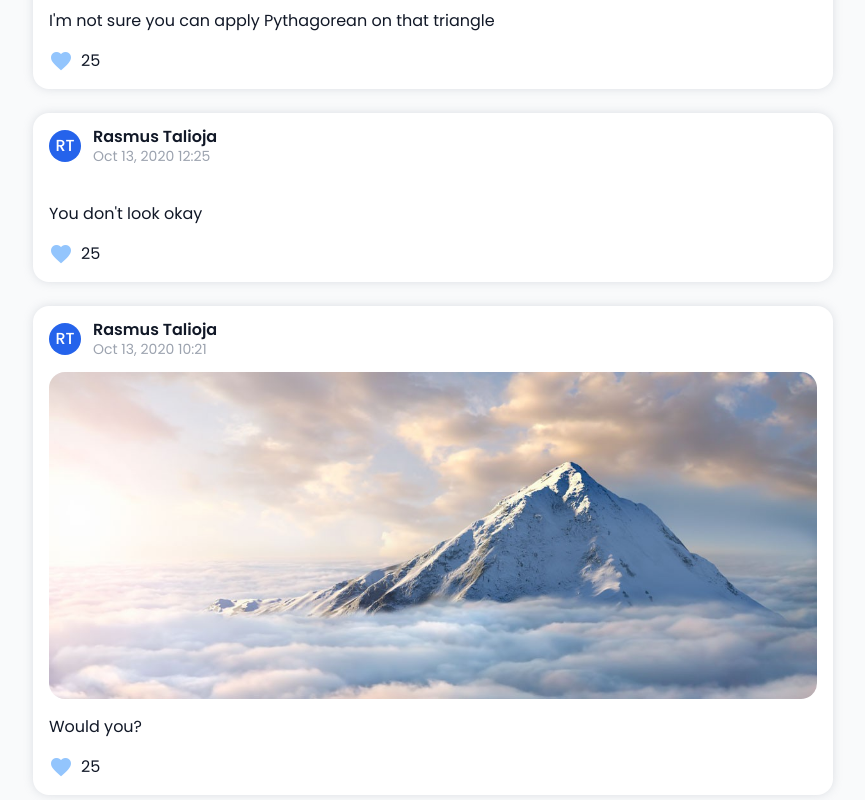
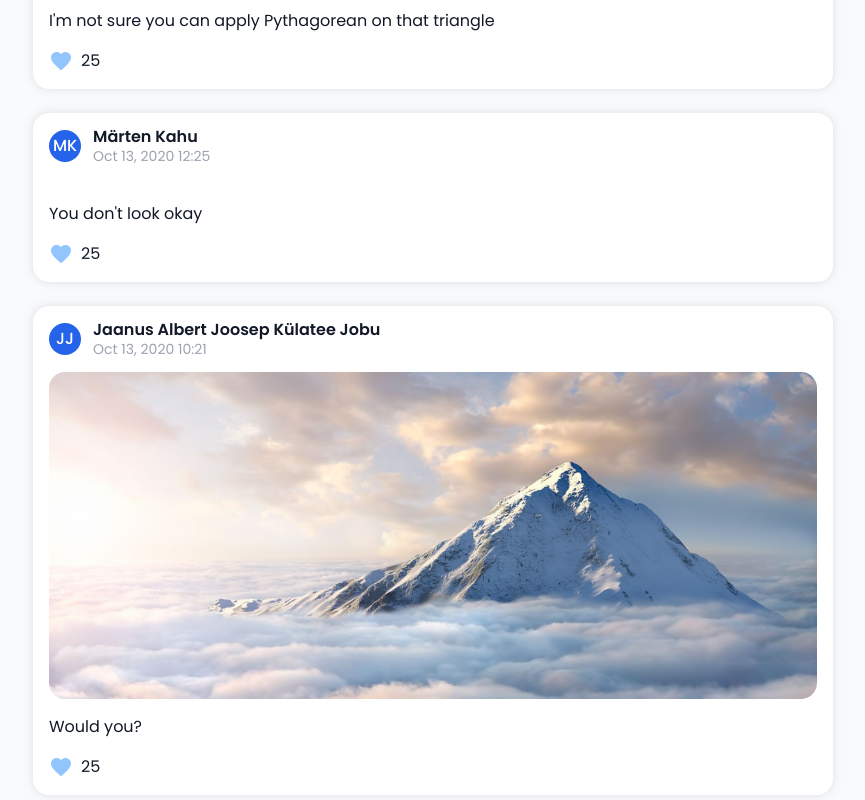
Before and after one commit to kaevupoiss/WAD_HW3, a Vue app: page / in a window 1280 px wide. Shown: the part 3120-3920 px from the top of the page, without its empty margins (207-1072 px from the left). Built offline with nearby package versions, Linux system fonts and the light colour scheme.

Commit message:
Posts using VueX

```diff
--- a/src/components/Post.vue
+++ b/src/components/Post.vue
@@ -1,12 +1,11 @@
 <template>
   <div class="post">
     <div class="post-header">
-      <Avatar :initials="'RT'" :size="32" />
+      <Avatar :initials="getInitials" :size="32" />
       <span class="post-creator">{{ post.poster }}</span>
       <span class="post-time">{{ post.time }}</span>
     </div>
     <div class="post-content">
-      <!--  pilt peab olema post.image  -->
       <img
         class="image"
         alt="pixel 6"
@@ -19,24 +18,6 @@
       <span class="like-count">25</span>
     </div>
   </div>
-  <!--    <div class="post-header">
-    <Avatar :initials="'RT'" :size="32" />
-    <span class="post-creator">Rasmus Talioja</span>
-    <span class="post-time">11 Nov 2021, 18:42</span>
-  </div>
-  <div class="post-content">
-    <img class="image" alt="pixel 6" src="@/assets/image.jpg" />
-    <p>
-      Lorem ipsum, dolor sit amet consectetur adipisicing elit. Architecto
-      alias ipsa eligendi voluptate eos suscipit voluptatum laborum aperiam?
-      Dolores architecto pariatur maxime iusto eos unde perspiciatis impedit
-      beatae voluptatem dicta!
-    </p>
-  </div>
-  <div class="post-footer">
-    <span class="material-icons">favorite</span>
-    <span class="like-count">25</span>
-  </div>-->
 </template>
 
 <script>
@@ -48,6 +29,14 @@ export default {
     post: Object,
   },
   components: { Avatar },
+  computed: {
+    getInitials() {
+      let initials = "";
+      let names = this.post.poster.split(" ");
+      initials = names[0][0] + names[names.length - 1][0];
+      return initials;
+    },
+  },
 };
 </script>
 
--- a/src/store/index.js
+++ b/src/store/index.js
@@ -19,7 +19,7 @@ export default new Vuex.Store({
         text: "Which weighs more, a pound of feathers or a pound of bricks?",
       },
       {
-        poster: "Rasmus Talioja",
+        poster: "Märten Kahu",
         time: "Sept 18, 2020 15:16",
         image: "geralt.jpg",
         text: "Felt cute",
@@ -31,19 +31,19 @@ export default new Vuex.Store({
         text: "Guy across the road forgot to trim his garbage, what a mess",
       },
       {
-        poster: "Rasmus Talioja",
+        poster: "Mart-Mihkel Aun",
         time: "Oct 16, 2020 15:11",
         image: "triangel.jpg",
         text: "I'm not sure you can apply Pythagorean on that triangle",
       },
       {
-        poster: "Rasmus Talioja",
+        poster: "Märten Kahu",
         time: "Oct 13, 2020 12:25",
         image: "nopic.png",
         text: "You don't look okay",
       },
       {
-        poster: "Rasmus Talioja",
+        poster: "Jaanus Albert Joosep Külatee Jobu",
         time: "Oct 13, 2020 10:21",
         image: "magi.jpg",
         text: "Would you?",
@@ -55,7 +55,7 @@ export default new Vuex.Store({
         text: "Road works ahead? I sure hope it does",
       },
       {
-        poster: "Rasmus Talioja",
+        poster: "Mart-Mihkel Aun",
         time: "Nov 24, 2020 19:26",
         image: "nopic.png",
         text: "Men invented arm wrestling so they could hold hands and look eachother in the eyes",
```
